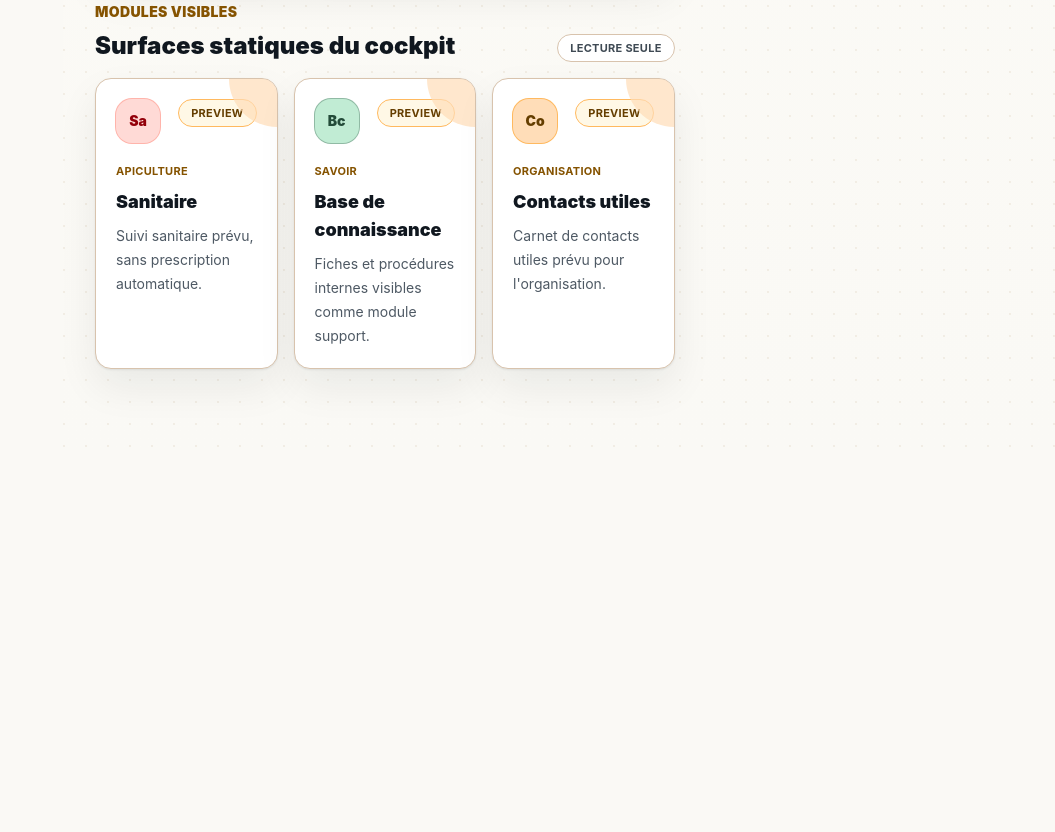
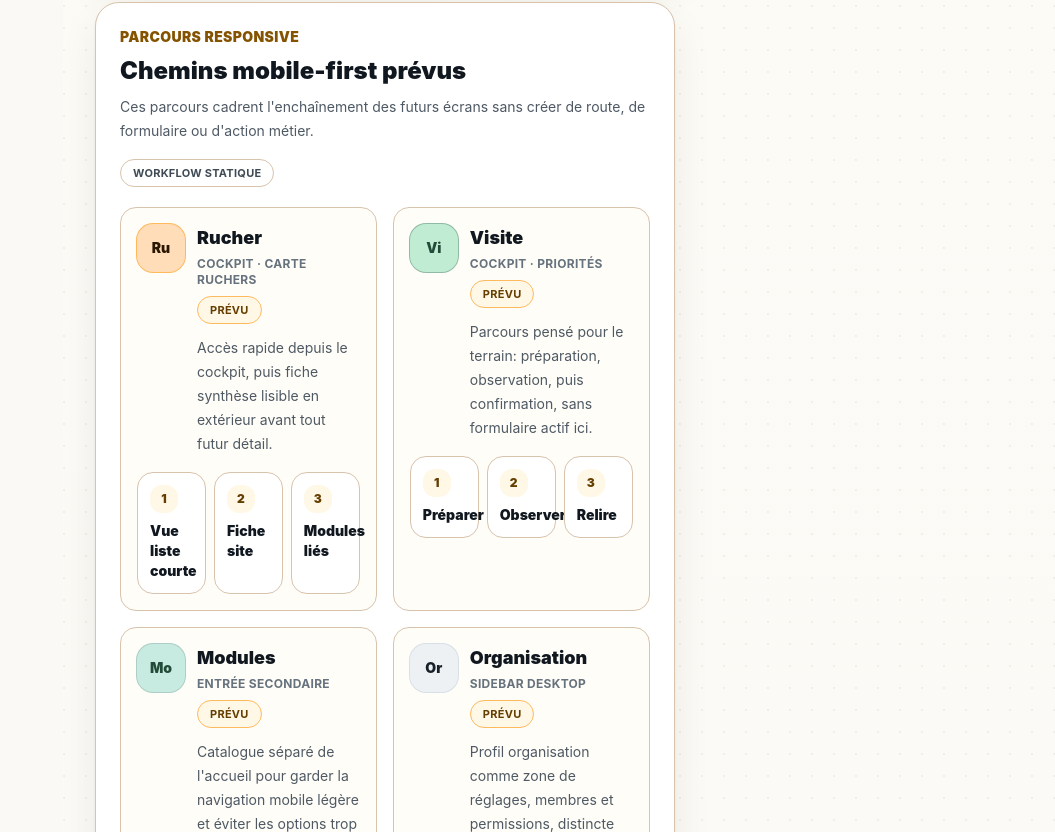
Before and after one commit to bigfred2002/ruche360, a Next.js app: page / in a window 1280 px wide. Shown: the part 5048-5880 px from the top of the page, without its empty margins (225-1280 px from the left). Before the commit the page ends 5505 px from the top, so only its background shows below. Built offline with nearby package versions, Linux system fonts and the light colour scheme.

Commit message:
feat: add responsive workflow previews
Add static responsive workflow previews for future apiary, visit, module, and organization paths without introducing active routes, forms, APIs, persistence, auth, Prisma changes, active AI, active IoT, or dependencies.

```diff
--- a/src/app/page.tsx
+++ b/src/app/page.tsx
@@ -9,6 +9,7 @@ import {
   createNavigationItems,
   getModulePresentation,
 } from "@/components/modulePresentation";
+import { ResponsiveWorkflowsPreview } from "@/components/ResponsiveWorkflowsPreview";
 import { StatusBadge } from "@/components/StatusBadge";
 import {
   activeUserContextScenario,
@@ -230,6 +231,8 @@ export default function Home() {
 
             <DynamicStatesPreview />
 
+            <ResponsiveWorkflowsPreview />
+
             <section>
               <div className="mb-4 flex flex-wrap items-end justify-between gap-4">
                 <div>
--- /dev/null
+++ b/src/components/ResponsiveWorkflowsPreview.tsx
@@ -0,0 +1,155 @@
+import { StatusBadge } from "./StatusBadge";
+
+type WorkflowStep = {
+  label: string;
+  title: string;
+};
+
+type WorkflowPreview = {
+  accent: "amber" | "forest" | "sage" | "slate";
+  detail: string;
+  entry: string;
+  marker: string;
+  steps: WorkflowStep[];
+  title: string;
+};
+
+const workflowPreviews: WorkflowPreview[] = [
+  {
+    accent: "amber",
+    detail: "Accès rapide depuis le cockpit, puis fiche synthèse lisible en extérieur avant tout futur détail.",
+    entry: "Cockpit · carte Ruchers",
+    marker: "Ru",
+    title: "Rucher",
+    steps: [
+      { label: "1", title: "Vue liste courte" },
+      { label: "2", title: "Fiche site" },
+      { label: "3", title: "Modules liés" },
+    ],
+  },
+  {
+    accent: "forest",
+    detail: "Parcours pensé pour le terrain: préparation, observation, puis confirmation, sans formulaire actif ici.",
+    entry: "Cockpit · priorités",
+    marker: "Vi",
+    title: "Visite",
+    steps: [
+      { label: "1", title: "Préparer" },
+      { label: "2", title: "Observer" },
+      { label: "3", title: "Relire" },
+    ],
+  },
+  {
+    accent: "sage",
+    detail: "Catalogue séparé de l'accueil pour garder la navigation mobile légère et éviter les options trop visibles.",
+    entry: "Entrée secondaire",
+    marker: "Mo",
+    title: "Modules",
+    steps: [
+      { label: "1", title: "Comparer" },
+      { label: "2", title: "Comprendre" },
+      { label: "3", title: "Activer plus tard" },
+    ],
+  },
+  {
+    accent: "slate",
+    detail: "Profil organisation comme zone de réglages, membres et permissions, distincte des actions apicoles.",
+    entry: "Sidebar desktop",
+    marker: "Or",
+    title: "Organisation",
+    steps: [
+      { label: "1", title: "Espace" },
+      { label: "2", title: "Membres" },
+      { label: "3", title: "Permissions" },
+    ],
+  },
+];
+
+const accentClasses: Record<WorkflowPreview["accent"], string> = {
+  amber: "bg-amber-100 text-amber-950 ring-amber-200",
+  forest: "bg-forest-100 text-forest-900 ring-forest-200",
+  sage: "bg-sage-100 text-forest-900 ring-sage-200",
+  slate: "bg-slate-100 text-slate-900 ring-slate-200",
+};
+
+export function ResponsiveWorkflowsPreview() {
+  return (
+    <section className="rounded-3xl border border-cream-300 bg-white p-5 shadow-field sm:p-6">
+      <div className="flex flex-wrap items-start justify-between gap-4">
+        <div>
+          <p className="text-sm font-black uppercase tracking-wide text-amber-800">
+            Parcours responsive
+          </p>
+          <h2 className="mt-2 text-2xl font-black text-slate-950">
+            Chemins mobile-first prévus
+          </h2>
+          <p className="mt-2 max-w-2xl text-sm leading-6 text-slate-650">
+            Ces parcours cadrent l&apos;enchaînement des futurs écrans sans
+            créer de route, de formulaire ou d&apos;action métier.
+          </p>
+        </div>
+        <StatusBadge label="Workflow statique" tone="preview" />
+      </div>
+
+      <div className="mt-5 grid gap-4 lg:grid-cols-2">
+        {workflowPreviews.map((workflow) => (
+          <article
+            className="rounded-2xl border border-cream-300 bg-cream-50 p-4"
+            key={workflow.title}
+          >
+            <div className="flex items-start gap-3">
+              <span
+                aria-hidden="true"
+                className={`grid size-12 shrink-0 place-items-center rounded-2xl text-sm font-black ring-1 ${accentClasses[workflow.accent]}`}
+              >
+                {workflow.marker}
+              </span>
+              <div className="min-w-0 flex-1">
+                <div className="flex flex-wrap items-start justify-between gap-2">
+                  <div>
+                    <h3 className="text-lg font-black text-slate-950">
+                      {workflow.title}
+                    </h3>
+                    <p className="mt-1 text-xs font-bold uppercase tracking-wide text-slate-500">
+                      {workflow.entry}
+                    </p>
+                  </div>
+                  <StatusBadge label="Prévu" tone="soon" />
+                </div>
+                <p className="mt-3 text-sm leading-6 text-slate-650">
+                  {workflow.detail}
+                </p>
+              </div>
+            </div>
+
+            <div className="mt-4 grid gap-2 sm:grid-cols-3">
+              {workflow.steps.map((step) => (
+                <div
+                  className="rounded-2xl border border-cream-300 bg-white p-3"
+                  key={`${workflow.title}-${step.label}`}
+                >
+                  <span className="grid size-7 place-items-center rounded-xl bg-amber-50 text-xs font-black text-amber-900">
+                    {step.label}
+                  </span>
+                  <p className="mt-2 text-sm font-black text-slate-950">
+                    {step.title}
+                  </p>
+                </div>
+              ))}
+            </div>
+          </article>
+        ))}
+      </div>
+
+      <div className="mt-5 rounded-2xl border border-dashed border-amber-300 bg-amber-50 p-4">
+        <p className="text-sm font-black text-slate-950">
+          Mobile d&apos;abord, détails ensuite.
+        </p>
+        <p className="mt-1 text-sm leading-6 text-slate-650">
+          La bottom nav garde les actions terrain principales. Les réglages,
+          modules et options restent dans des surfaces secondaires.
+        </p>
+      </div>
+    </section>
+  );
+}
```
Also changed, not shown: 3 other files (tests, documents, lock files or other folders).
